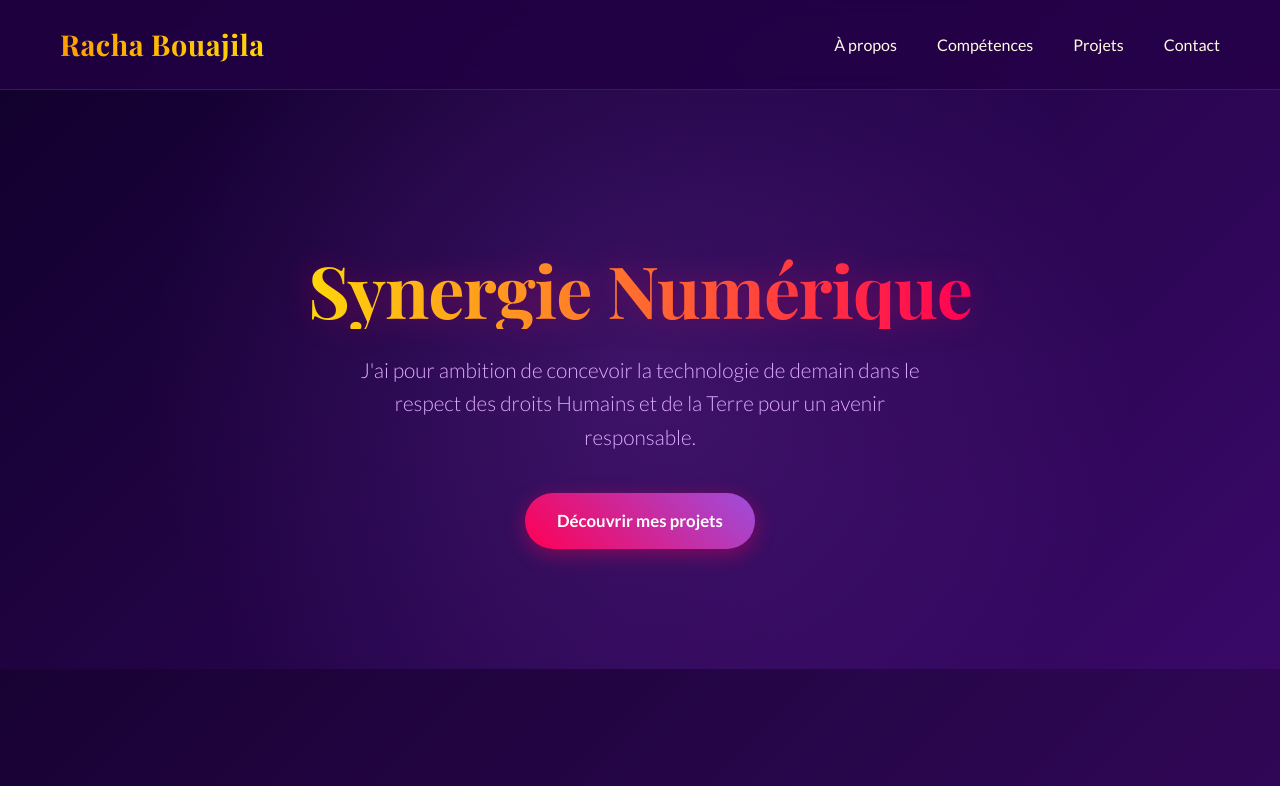
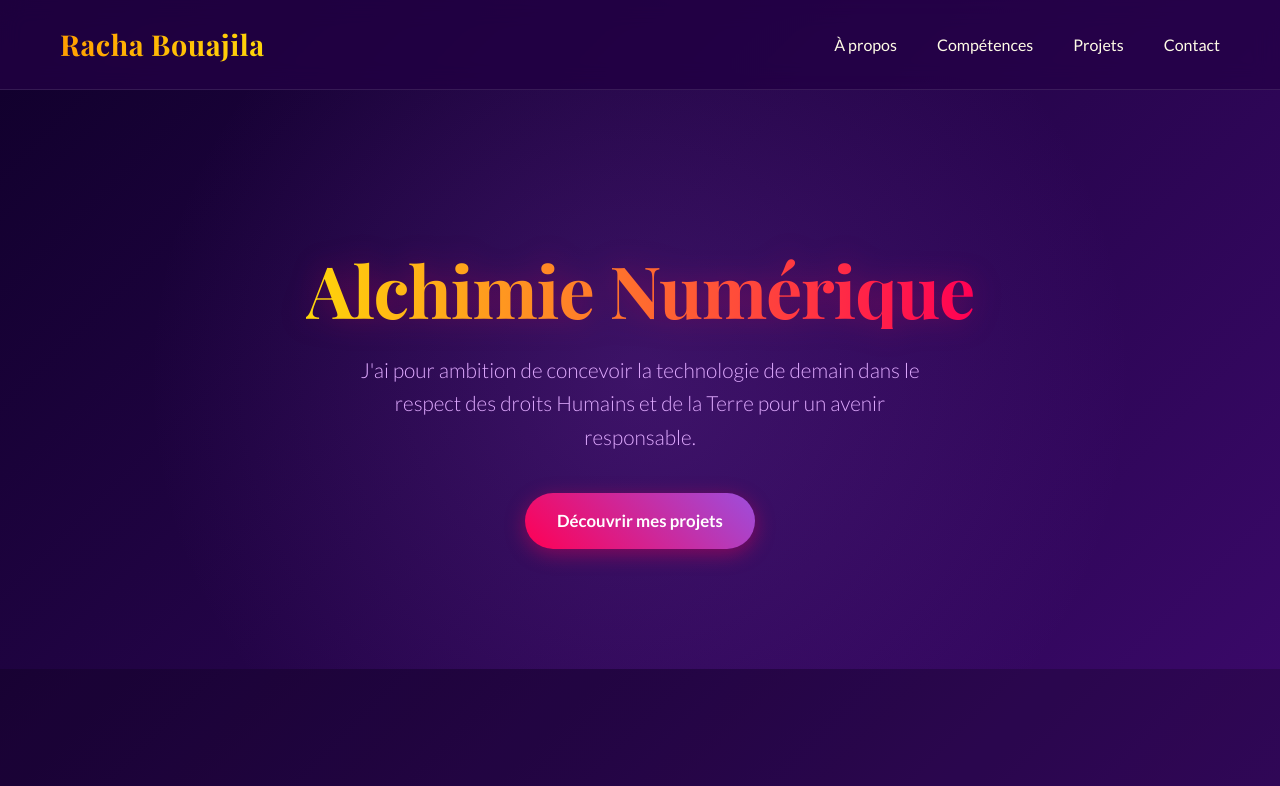
Before and after one commit to rbjlc/Mon-portfolio, a plain HTML site: page index.html in a window 1280 px wide. Shown: the top 786 px of the page. Drawn offline with nearby package versions, Linux system fonts and the light colour scheme; a web font is replaced by a local one.

Commit message:
Changement du h1

```diff
--- a/index.html
+++ b/index.html
@@ -26,7 +26,7 @@
 
     <section class="hero">
       <div class="container">
-        <h1>Synergie Numérique</h1>
+        <h1>Alchimie Numérique</h1>
         <p>J'ai pour ambition de concevoir la technologie de demain dans le respect des droits Humains et de la Terre pour un avenir responsable.</p>
         <a href="#projects" class="cta-button">Découvrir mes projets</a>
       </div>
```
